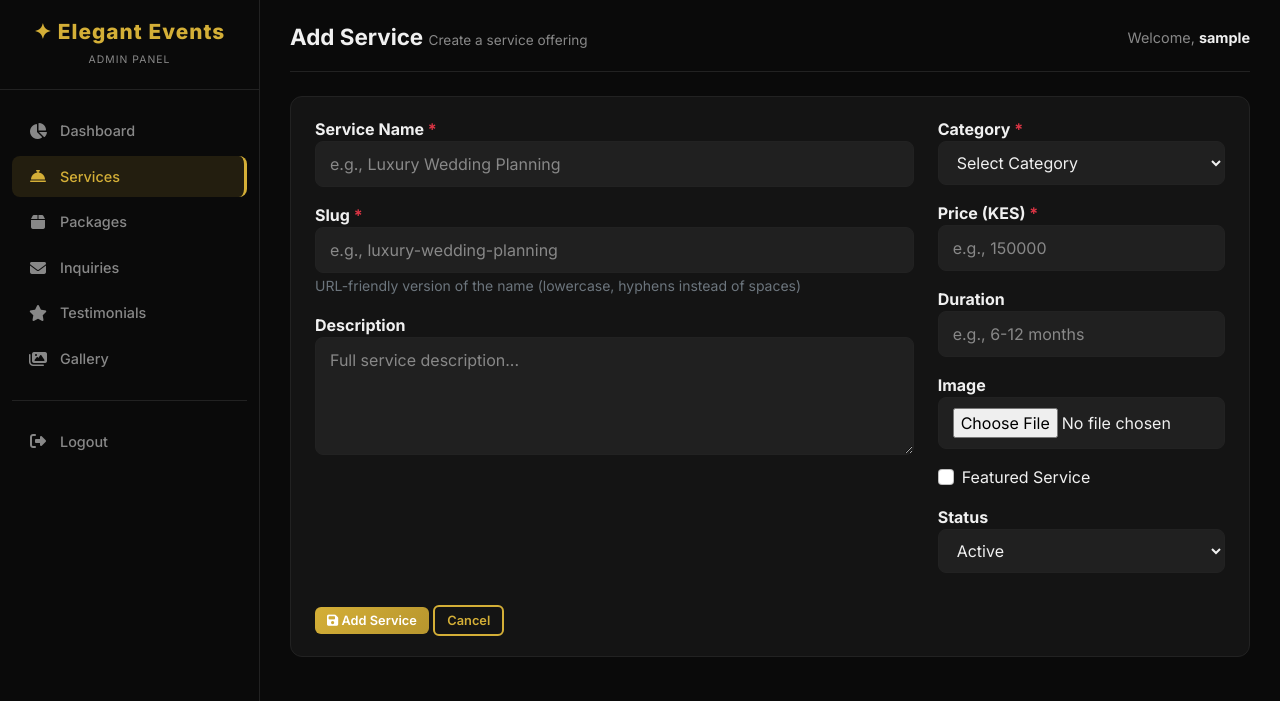
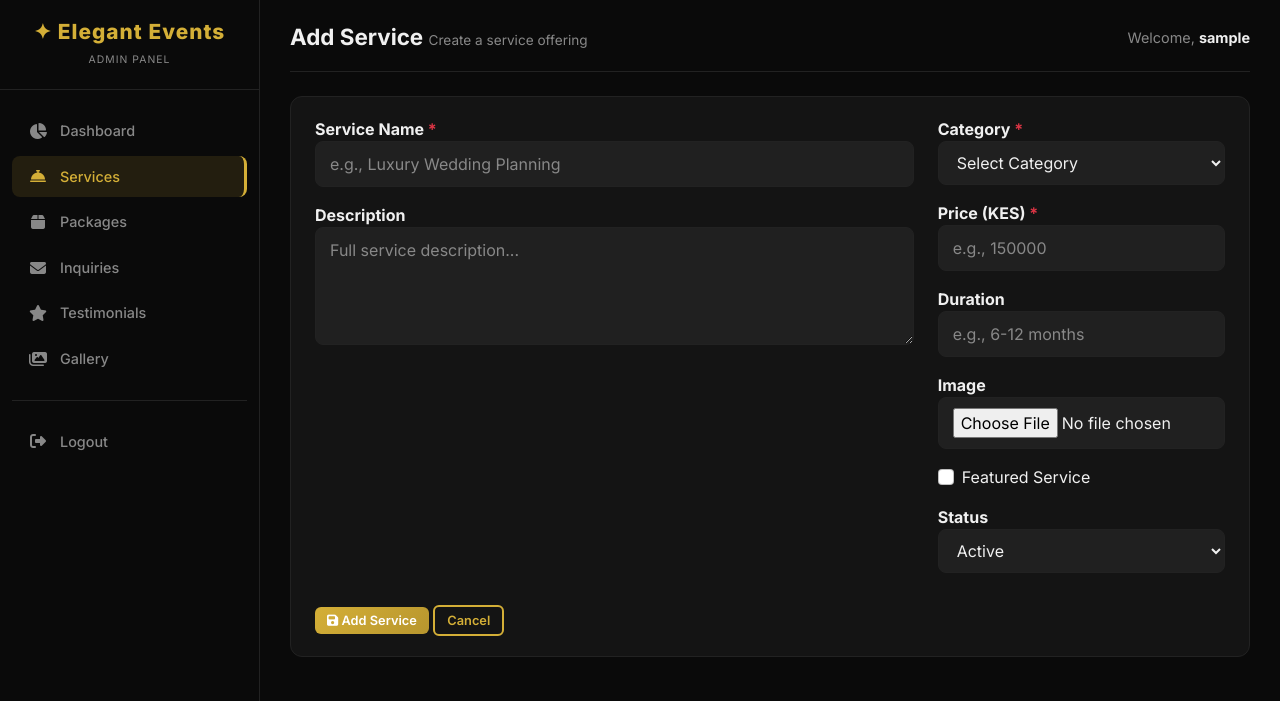
Before and after one commit to jordantradesxau-alt/Elegant-Events, a Flask app: page /admin/services/add in a window 1280 px wide. Shown: the top 701 px of the page. Run offline with Flask 3, Linux system fonts and the light colour scheme; the visitor is signed in with stand-in values (Sample User, id 1); some libraries are stand-ins or nearby versions.

Commit message:
Refactor service form template structure

```diff
--- a/templates/admin/service_form.html
+++ b/templates/admin/service_form.html
@@ -13,12 +13,6 @@
                 <div class="form-group mb-3">
                     <label class="fw-bold">Service Name <span class="text-danger">*</span></label>
                     <input type="text" name="name" class="form-control-admin" value="{{ service.name if service else '' }}" placeholder="e.g., Luxury Wedding Planning" required>
-                </div>
-
-                <div class="form-group mb-3">
-                    <label class="fw-bold">Slug <span class="text-danger">*</span></label>
-                    <input type="text" name="slug" class="form-control-admin" value="{{ service.slug if service else '' }}" placeholder="e.g., luxury-wedding-planning" required>
-                    <small class="text-muted">URL-friendly version of the name (lowercase, hyphens instead of spaces)</small>
                 </div>
 
                 <div class="form-group mb-3">
```
